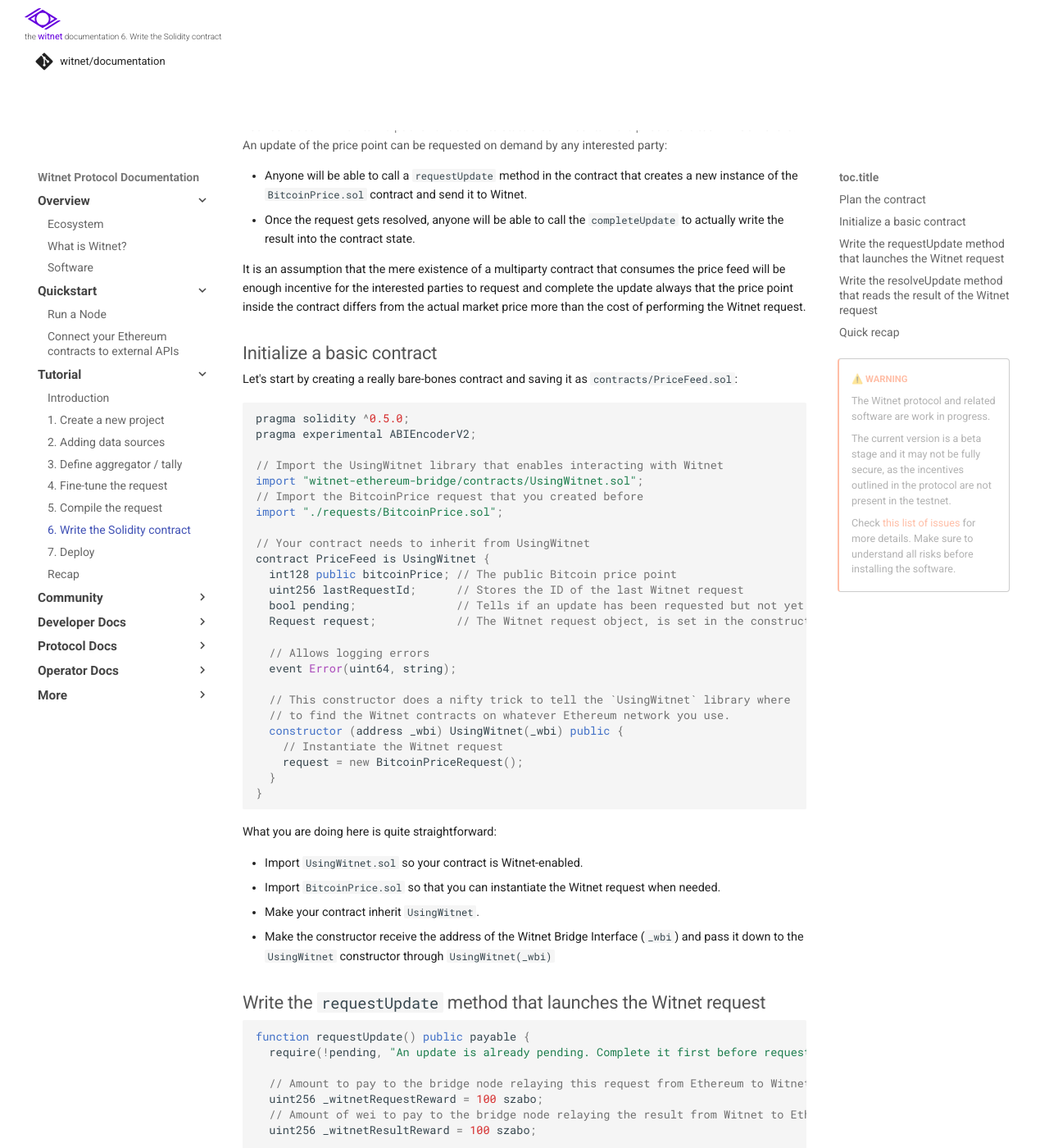
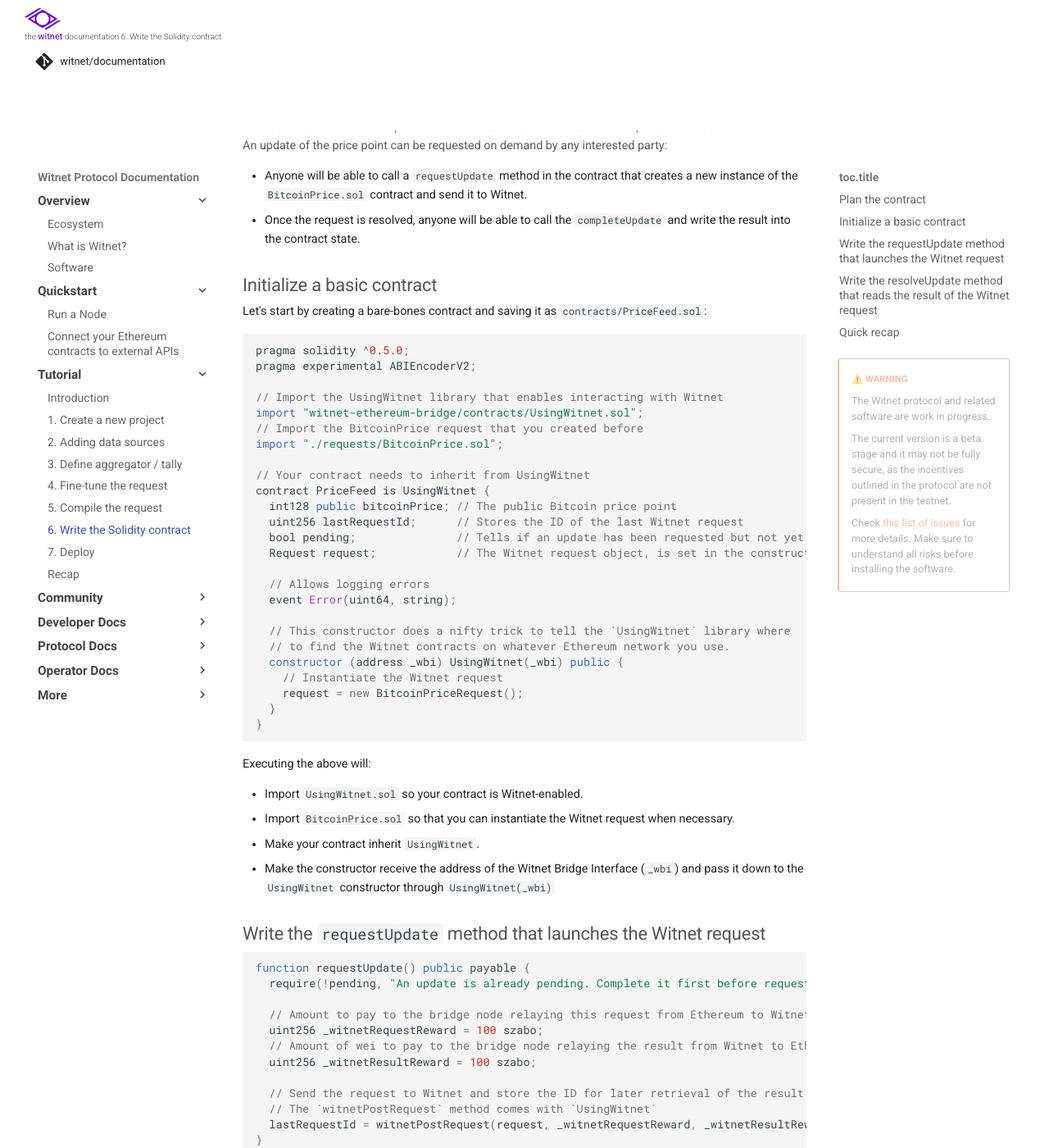
Before and after one commit to witnet/documentation, an MkDocs documentation site: the page built from docs/tutorials/bitcoin-price-feed/contract.md, in a window 1280 px wide and 1400 px high, scrolled down 300 px. Shown: the whole window at 82% size. Built offline with MkDocs 1.6.1 and Material for MkDocs 9.7.7, drawn with Linux system fonts in a browser that asks for light colours; some web fonts are replaced; comment, search, counter and statistics services are not loaded; some of the changed text lies outside the part shown.

Commit message:
fix: grammar, typos and links to contract

````diff
--- a/docs/tutorials/bitcoin-price-feed/contract.md
+++ b/docs/tutorials/bitcoin-price-feed/contract.md
@@ -14,18 +14,12 @@ point can be requested on demand by any interested party:
 - Anyone will be able to call a `requestUpdate` method in the contract
   that creates a new instance of the `BitcoinPrice.sol` contract and
   send it to Witnet.
-- Once the request gets resolved, anyone will be able to call the
-`completeUpdate` to actually write the result into the contract state.
-
-It is an assumption that the mere existence of a multiparty contract
-that consumes the price feed will be enough incentive for the interested
-parties to request and complete the update always that the price point
-inside the contract differs from the actual market price more than the
-cost of performing the Witnet request.
+- Once the request is resolved, anyone will be able to call the
+`completeUpdate` and write the result into the contract state.
 
 ## Initialize a basic contract
 
-Let's start by creating a really bare-bones contract and saving it as
+Let's start by creating a bare-bones contract and saving it as
 `contracts/PriceFeed.sol`:
 
 ```js
@@ -56,11 +50,11 @@ contract PriceFeed is UsingWitnet {
 }
 ```
 
-What you are doing here is quite straightforward:
+Executing the above will:
 
 - Import `UsingWitnet.sol` so your contract is Witnet-enabled.
 - Import `BitcoinPrice.sol` so that you can instantiate the Witnet
-  request when needed.
+  request when necessary.
 - Make your contract inherit `UsingWitnet`.
 - Make the constructor receive the address of the Witnet Bridge
   Interface (`_wbi`) and pass it down to the `UsingWitnet` constructor
@@ -86,7 +80,7 @@ function requestUpdate() public payable {
 ## Write the `resolveUpdate` method that reads the result of the Witnet request
 
 ```js
-// The `witnetRequestAccepted` modifier comes with `UsingWitnet` and allows to
+// The `witnetRequestAccepted` modifier comes with `UsingWitnet` and allows you to
 // protect your methods from being called before the request has been successfully
 // relayed into Witnet.
 function completeUpdate() public payable witnetRequestAccepted(lastRequestId) {
@@ -153,7 +147,7 @@ contract PriceFeed is UsingWitnet {
     lastRequestId = witnetPostRequest(request, _witnetRequestReward, _witnetResultReward);
   }
 
-  // The `witnetRequestAccepted` modifier comes with `UsingWitnet` and allows to
+  // The `witnetRequestAccepted` modifier comes with `UsingWitnet` and allows you to
   // protect your methods from being called before the request has been successfully
   // relayed into Witnet.
   function completeUpdate() public payable witnetRequestAccepted(lastRequestId) {
@@ -179,11 +173,15 @@ contract PriceFeed is UsingWitnet {
 
 ```
 
+We can now [prepare to deploy][next]!
+
 !!! question "Remember: You are not alone!"
-    You are invited to join the [Witnet Community Discord][discord].
+    Join the Witnet Community [Discord] or [Telegram].
     Members of the Witnet community will be happy to answer your
-    questions and doubts, as well as assisting you through this
+    questions and assist you through this
     tutorial.
 
-[discord]: https://discord.gg/X4uurfP
+[Discord]: https://discord.gg/X4uurfP
+[Telegram]: https://t.me/witnetio
 [intro]: /tutorials/bitcoin-price-feed/introduction
+[next]: /tutorials/bitcoin-price-feed/compiling
````
Also changed, not shown: other parts of docs/tutorials/bitcoin-price-feed/contract.md (+3 -3 lines).
